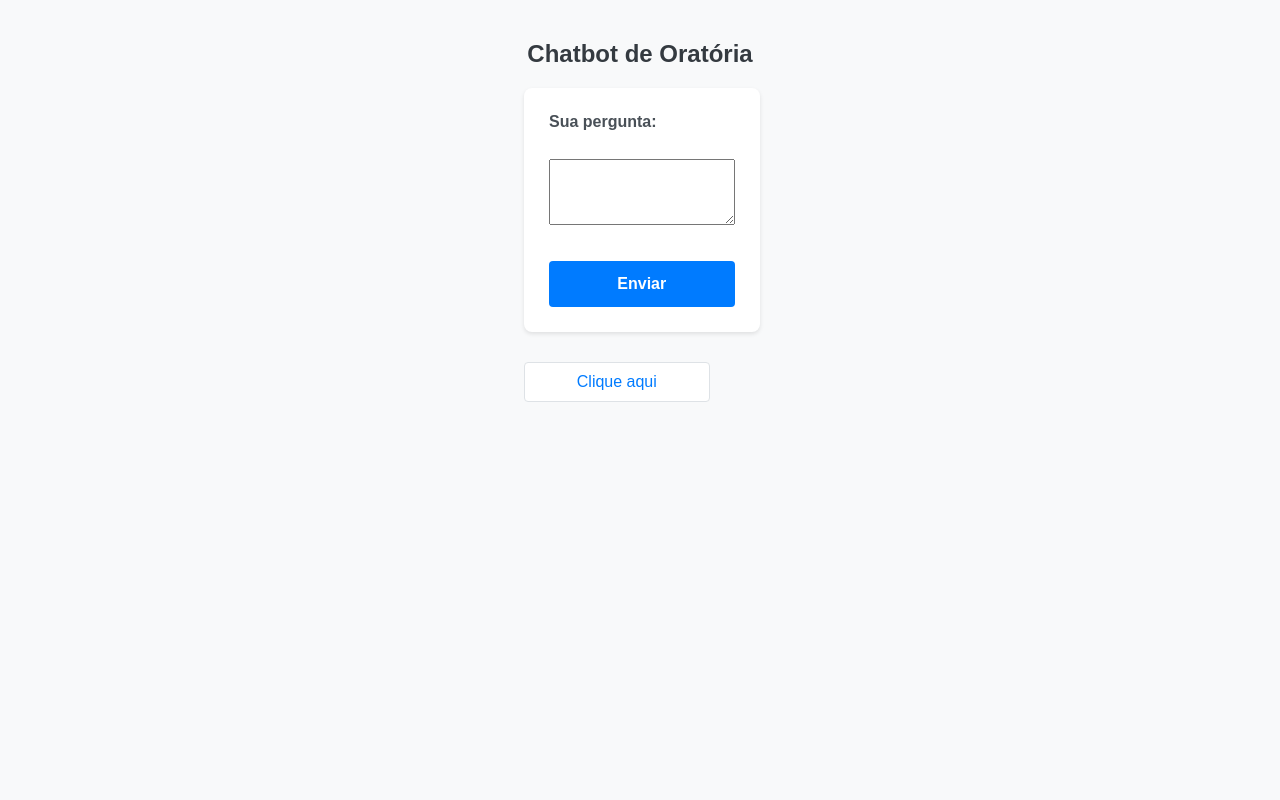
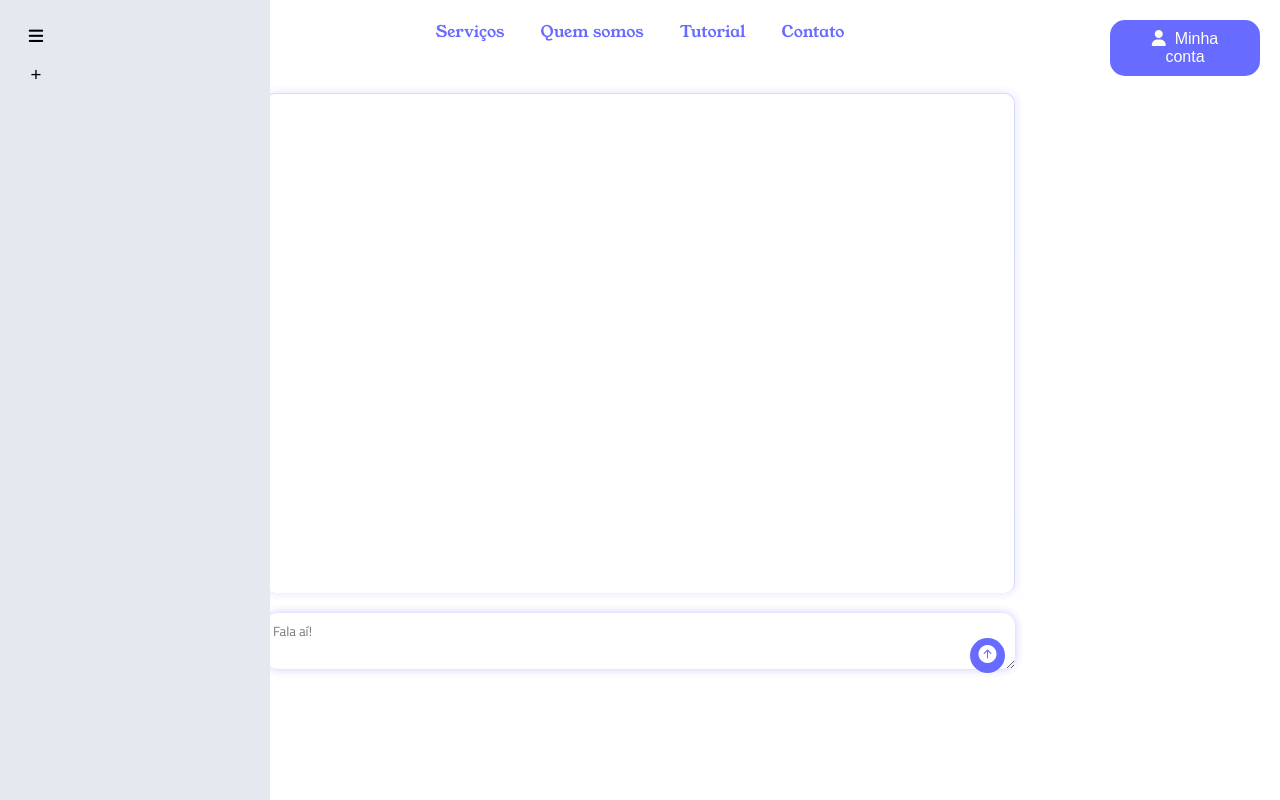
Before and after one commit to solontec/ChatBot-Oratoria, a Flask app: page / in a window 1280 px wide. Run offline with Flask 3, Linux system fonts and the light colour scheme.

Commit message:
Realizando verificação se ele escreveu algo

```diff
--- /dev/null
+++ b/TCC-CHATBOT/controller/static/Chatbot.css
@@ -0,0 +1,305 @@
+    *{
+    box-sizing: border-box;
+    margin: 0;
+    padding: 0;
+}
+
+body {
+    background-color: #ffffff;
+    font-family: 'Georgia', sans-serif;
+    cursor: pointer;
+    width: 100%;
+    height: 100%;
+    color: #686bff;
+    margin: 0;
+}
+
+nav ul {
+    display: flex;
+    list-style: none;
+    text-decoration: none;
+    align-items: center;
+    justify-content: center;
+    gap: 36px;
+    padding: 20px 0;
+    cursor: pointer;
+}
+
+nav ul li a {
+    color: #686bff;
+    text-decoration: none;
+    font-family: 'Young Serif', sans-serif;
+    font-style: normal;
+    transition: 0.4s;
+}
+
+nav ul li a:hover {
+    color: #5557ff;
+}
+
+li{
+    transition: 0.2s;
+    font-weight: lighter;
+}
+
+li:hover{
+    transform: scale(1.10);
+}
+
+
+.conta{
+    display: flex;
+    align-items: center;
+
+}
+
+nav {
+    display: flex;
+    justify-content: space-between; /* Espaço entre os elementos */
+    align-items: center;
+    padding: 20px;
+    position: relative; /* Necessário para posicionar absolutamente dentro */
+    align-items: center;
+    justify-content: center;
+}
+
+nav ul {
+    display: flex;
+    list-style: none;
+    text-decoration: none;
+    align-items: center;
+    gap: 36px;
+    padding: 0;
+    margin: 0;
+}
+
+.conta {
+    background-color: #686bff;
+    color: #feffec;
+    font-size: 16px;
+    padding: 10px 20px;
+    border: none;
+    cursor: pointer;
+    border-radius: 15px;
+    transition: 0.4s;
+    position: absolute;
+    top: 20px;
+    right: 20px;
+    width: 150px;
+}
+
+.conta:hover {
+    background-color: #5557ff;
+    transform: scale(1.05);
+}
+
+.account-btn {
+    background-color: #686bff;
+    color: #feffec;
+    font-size: 16px;
+    padding: 10px 20px;
+    border: none;
+    cursor: pointer;
+    border-radius: 15px;
+    transition: 0.4s;
+    position: absolute;
+    top: 20px;
+    right: 20px;
+    width: 150px;
+}
+
+.account-btn:hover {
+    background-color: #5557ff;
+    transform: scale(1.05);
+}
+
+.container{
+    align-items: center;
+    justify-content: center;
+    display: flex;
+    flex-direction: column;
+    width: 100%;
+    padding: 20px;
+
+}
+
+.main-container{
+    width: 750px;
+    height: 500px;
+    margin: 10px;
+    border-right: #5558ff38 solid 1.3px;
+    border-left: #5558ff38 solid 1.3px;
+    border-radius: 10px;
+    border-top: #5558ff38 solid 1.3px;
+    box-shadow:
+            0 0 10px #5558ff17,
+            0 0 10px #5558ff17;
+    border-bottom: none;
+    padding: 15px;
+}
+
+.chat{
+    margin: 10px;
+    width: 750px;
+    height: 70px;
+    position: relative;
+}
+
+.pergunta{
+    width: 100%;
+    height: 100%;
+    border-radius: 13px;
+    border: none;
+    box-shadow:
+            0 0 10px #5558ff17,
+            0 0 10px #5558ff17,
+            0 0 10px #5558ff27;
+    padding: 8px;
+}
+
+textarea {
+    width: 300px;
+    height: 100px;
+    padding-right: 40px; /* espaço pro botão */
+    font-family: Titillium Web, sans-serif;
+    outline: none;
+}
+
+textarea:focus{
+    border: 2px solid #686bff;
+}
+
+.enviar {
+    position: absolute;
+    right: 10px;
+    bottom: 10px;
+    width: 35px; /* largura e altura iguais */
+    height: 35px;
+    background-color: #686bff;
+    border: none;
+    border-radius: 50%; /* deixa o botão redondo */
+    display: flex;
+    align-items: center;
+    justify-content: center;
+    color: white;
+    font-size: 18px;
+    cursor: pointer;
+
+}
+
+.tudo{
+    display: flex;
+}
+
+.menu {
+    display: flex;
+    flex-direction: column;
+    padding: 20px;
+    background-color: #e4e9f0;
+    height: 100vh;
+    position: fixed;
+    top: 0;
+    left: 0;
+    width: 72px; /* defina uma largura fixa ou ajustável */
+    z-index: 1; /* para garantir que fique sobre o fundo */
+    transition: width 0.16s ease-in-out;
+}
+
+.menu:hover{
+    width: 270px;
+}
+
+.menu.ativo {
+    width: 270px;
+}
+
+.bars {
+    border: none;
+    width: 30px;
+    height: 30px;
+    border-radius: 100%;
+    align-items: center;
+    justify-content: center;
+    background-color: #e4e9f0;
+    transition: background-color 0.2s;
+    scale: 110%;
+    font-size: 15px;
+    cursor: pointer;
+    flex-direction: initial;
+}
+
+.bars:hover {
+    background-color: #c6cbd3;
+    transition: 0.3;
+}
+
+.icon-menu {
+    position: fixed; /* Ou fixed, dependendo do seu scroll */
+    top: 20px;
+    left: 0;
+    z-index: 2; /* Garante que fique acima de outros elementos */
+    width: 72px;
+    align-items: center;
+    justify-content: center;
+    display: flex;
+    height: 60px;
+    flex-direction: column;
+
+}
+
+.add{
+    top: 10px;
+    border: none;
+    width: 30px;
+    height: 30px;
+    border-radius: 100%;
+    align-items: center;
+    justify-content: center;
+    background-color: #e4e9f0;
+    transition: background-color 0.2s;
+    scale: 110%;
+    font-size: 17px;
+    cursor: pointer;
+    flex-direction: initial;
+    position: relative;
+}
+
+.add:hover {
+    background-color: #c6cbd3;
+    transition: 0.3;
+}
+
+.resposta-animada {
+    background-color: #e7f3ff; /* Um azul bem claro */
+    border-left: 4px solid #007bff; /* Barra lateral azul */
+    padding: 15px;
+    margin-top: 15px;
+    margin-bottom: 20px;
+    border-radius: 4px;
+    box-shadow: 0 1px 3px rgba(0, 0, 0, 0.05);
+    opacity: 0;
+    transform: translateY(10px);
+    animation: surgirResposta 0.5s ease-out forwards;
+    width: 80%; /* Largura responsiva */
+    max-width: 600px; /* Largura máxima */
+}
+
+.resposta-animada strong {
+    color: #343a40;
+    font-weight: bold;
+    display: block;
+    margin-bottom: 8px;
+}
+
+.resposta-animada p {
+    color: #495057;
+    line-height: 1.6;
+    margin-top: 0;
+    margin-bottom: 0;
+}
+
+@keyframes surgirResposta {
+    to {
+        opacity: 1;
+        transform: translateY(0);
+    }
--- a/TCC-CHATBOT/controller/templates/index.html
+++ b/TCC-CHATBOT/controller/templates/index.html
@@ -1,251 +1,97 @@
-<!-- view/templates/index.html -->
 <!DOCTYPE html>
-<html lang="pt-BR">
+<html lang="pt-br">
 <head>
     <meta charset="UTF-8">
-  <title>Chatbot de Oratória</title>
+    <meta name="viewport" content="width=device-width, initial-scale=1.0">
+    <link rel="preconnect" href="https://fonts.googleapis.com">
+    <link rel="preconnect" href="https://fonts.gstatic.com" crossorigin>
+    <link href="https://fonts.googleapis.com/css2?family=Young+Serif&display=swap" rel="stylesheet">
+    <link href="https://fonts.googleapis.com/css2?family=Titillium+Web:ital,wght@0,200;0,300;0,400;0,600;0,700;0,900;1,200;1,300;1,400;1,600;1,700&family=Young+Serif&display=swap" rel="stylesheet">
+    <link rel="shortcut icon" href="Images/Captura_de_tela_2025-03-14_174727-removebg-preview.png" type="image/x-icon">
+    <link rel="stylesheet" href="https://cdnjs.cloudflare.com/ajax/libs/font-awesome/6.5.0/css/all.min.css">
+    <link rel="stylesheet" href="https://cdnjs.cloudflare.com/ajax/libs/font-awesome/4.7.0/css/font-awesome.min.css">
+    <link href="https://fonts.googleapis.com/icon?family=Material+Icons" rel="stylesheet">
+    <link rel="stylesheet" href="https://cdn.jsdelivr.net/npm/bootstrap-icons@1.11.3/font/bootstrap-icons.css">
+    <link rel="stylesheet" href="{{ url_for('static', filename='Chatbot.css') }}">
+    <link rel="stylesheet" href="{{ url_for('static', filename='Chatbot.css') }}">
+
+    <script src="Chatbot.js"></script>
+    <title>Chat Fala.i</title>
+
+
 </head>
 <body>
 
     <style>
 
-body {
-    font-family: sans-serif; /* Fonte padrão para melhor leitura */
-    display: flex; /* Ativa o flexbox para centralizar o conteúdo principal */
-    flex-direction: column; /* Organiza os itens em coluna */
-    align-items: center; /* Centraliza os itens horizontalmente */
-    justify-content: flex-start; /* Alinha os itens ao início verticalmente (pode ajustar conforme necessário) */
-    background-color: #f8f9fa; /* Um fundo cinza bem claro */
-    margin: 0; /* Remove as margens padrão do body */
-    padding-top: 20px; /* Adiciona um pouco de espaço no topo */
-    padding-bottom: 40px; /* Adiciona mais espaço na parte inferior */
-}
 
-h1, h2 {
-    color: #343a40; /* Cor dos títulos */
-    text-align: center; /* Centraliza o texto dos títulos */
-    margin-bottom: 20px;
-}
+    </style>
+    <nav>
+        <ul>
+            <li><a href="../PaginaInicial/TelaInicial.html">Serviços</a></li>
+            <li><a href="PaginaCadastro.html">Quem somos</a></li>
+            <li><a href="PaginaInicial.html">Tutorial</a></li>
+            <li><a href="PaginaInicial.html">Contato</a></li>
+        </ul>
+    <button class="account-btn" onclick="window.location.href='../PaginaConta/MinhaConta.html'"><i class="fas fa-user"></i> ­ ­­Minha conta</button>
+    </nav>
 
-/* Estilos para a lista de chats */
-ul {
-    list-style: none; /* Remove os marcadores de lista */
-    padding: 0;
-    margin-bottom: 20px;
-    width: 80%;
-    max-width: 600px;
-}
+    <div class="tudo">
+    <div class="menu-container">
+    <div class="icon-menu">
+        <button class="bars" onclick="abrirmenu()"><i class="fas fa-bars"></i></button>
+        <button class="add">&plus;</button>
+    </div>
 
-ul li {
-    background-color: #fff;
-    border: 1px solid #dee2e6;
-    border-radius: 4px;
-    margin-bottom: 8px;
-    padding: 10px 15px;
-    text-align: center; /* Centraliza o texto dos links da lista */
-}
-
-ul li a {
-    text-decoration: none;
-    color: #007bff; /* Cor dos links */
-    transition: color 0.3s ease;
-}
-
-ul li a:hover {
-    color: #0056b3; /* Cor do link ao passar o mouse */
-}
-
-hr {
-    border: 1px solid #ced4da;
-    width: 80%;
-    max-width: 600px;
-    margin: 20px 0;
-}
-
-/* Estilos para o formulário */
-form {
-    background-color: #fff; /* Fundo branco para o formulário */
-    padding: 25px;
-    border-radius: 8px;
-    box-shadow: 0 2px 4px rgba(0, 0, 0, 0.1);
-    margin-bottom: 30px;
-    width: 80%;
-    max-width: 600px;
-    display: flex; /* Alinha os elementos internos do formulário */
-    flex-direction: column; /* Organiza os elementos em coluna */
-    align-items: stretch; /* Estica os elementos horizontalmente */
-}
-
-form label {
-    display: block;
-    margin-bottom: 10px;
-    color: #495057;
-    font-weight: bold;
-    text-align: left; /* Alinha a label à esquerda dentro do form */
-}
-
-form input[type="text"] {
-    padding: 12px;
-    border: 1px solid #ced4da;
-    border-radius: 4px;
-    margin-bottom: 20px;
-    font-size: 16px;
-    box-sizing: border-box;
-}
-
-form input[type="text"]:focus {
-    outline: none;
-    border-color: #007bff;
-    box-shadow: 0 0 0 0.2rem rgba(0, 123, 255, 0.25);
-}
-
-form button[type="submit"] {
-    background-color: #007bff;
-    color: white;
-    padding: 14px 25px;
-    border: none;
-    border-radius: 4px;
-    cursor: pointer;
-    font-size: 16px;
-    font-weight: bold;
-    transition: background-color 0.3s ease;
-}
-
-form button[type="submit"]:hover {
-    background-color: #0056b3;
-}
-
-form button[type="submit"]:focus {
-    outline: none;
-    box-shadow: 0 0 0 0.2rem rgba(0, 123, 255, 0.5);
-}
-
-/* Estilos para a resposta animada */
-.resposta-animada {
-    background-color: #e7f3ff; /* Um azul bem claro */
-    border-left: 4px solid #007bff; /* Barra lateral azul */
-    padding: 15px;
-    margin-top: 15px;
-    margin-bottom: 20px;
-    border-radius: 4px;
-    box-shadow: 0 1px 3px rgba(0, 0, 0, 0.05);
-    opacity: 0;
-    transform: translateY(10px);
-    animation: surgirResposta 0.5s ease-out forwards;
-    width: 80%; /* Largura responsiva */
-    max-width: 600px; /* Largura máxima */
-}
-
-.resposta-animada strong {
-    color:rgb(131, 212, 60);
-    font-weight: bold;
-    display: block;
-    margin-bottom: 8px;
-}
-
-.resposta-animada p {
-    color:rgb(14, 6, 172);
-    line-height: 1.6;
-    margin-top: 0;
-    margin-bottom: 0;
-}
-
-@keyframes surgirResposta {
-    to {
-        opacity: 1;
-        transform: translateY(0);
-    }
-}
-
-/* Estilos responsivos (opcional) */
-@media (max-width: 768px) {
-    body {
-        padding-top: 15px;
-        padding-bottom: 30px;
-    }
-
-    h1, h2 {
-        font-size: 1.8em;
-        margin-bottom: 15px;
-    }
-
-    ul, form, .resposta-animada, hr {
-        width: 95%;
-    }
-
-    form label {
-        font-size: 1em;
-        margin-bottom: 8px;
-    }
-
-    form input[type="text"], form button[type="submit"] {
-        font-size: 1em;
-        padding: 10px;
-        margin-bottom: 15px;
-    }
-
-    .resposta-animada strong {
-        font-size: 1em;
-        margin-bottom: 6px;
-    }
-
-    .resposta-animada p {
-        font-size: 0.95em;
-    }
+    <div class="menu" id="menu">
+        </div>
+</div>
+    <div class="container">
 
 
-}
-</style>
-
-
-<section class="pagina" id="sessao2">
-
+        <div class="main-container">
             {% if resposta %}
     <div class = "resposta-animada">
       <strong>Fala.i:</strong>
     <p>{{ resposta }}</p>
   {% endif %}
-  <h1>Chatbot de Oratória</h1>
-
-  <form action="/resposta" method="post">
-    <label for="mensagem">Sua pergunta:</label><br>
-   <textarea id="pergunta" name="pergunta" rows="4" required></textarea><br><br>
-    <button type="submit">Enviar</button>
-  </form>
-
- <ul>
-    <li> <a href="#" onclick="mostrarPagina('sessao1')">Clique aqui </a> </li>
- </ul>
- </section>
-
- <section class="pagina"id="sessao1" style = "display: none">
 
 
-  <h1>Chatbot de Oratória</h1>
-
+        </div>
+        <div class="chat">
             <form action="/resposta" method="post">
-    <label for="mensagem">Sua pergunta:</label><br>
-   <textarea id="pergunta" name="pergunta" rows="4" required></textarea><br><br>
-    <button type="submit">Enviar</button>
+                <textarea class="pergunta" name="pergunta" id="pergunta" placeholder="Fala aí!"></textarea>
+                <button class="enviar"><i class="bi bi-arrow-up-circle-fill"></i></button>
             </form>
-
-  <h1>Cabeçalho</h1>
-  <p>Um monte de conteúdo </p>
-</section>
-
+        </div>
+    </div>
 
     <script>
-function mostrarPagina(id) {
-    document.querySelectorAll(".pagina").forEach(sec => sec.style.display = "none");
-    document.getElementById(id).style.display = "block";
-}
-window.onload = function() {
-    mostrarPagina("sessao2");
+            function abrirmenu() {
+    const menu = document.getElementById("menu");
+    menu.classList.toggle("ativo");
 }
 
+const menuContainer = document.querySelector(".menu-container");
+const menu = document.getElementById("menu");
+const addButton = document.querySelector(".add");
 
+menuContainer.addEventListener("mouseenter", () => {
+    menu.classList.add("ativo");
+});
 
+menuContainer.addEventListener("mouseleave", () => {
+    menu.classList.remove("ativo");
+});
+
+addButton.addEventListener("mouseenter", () => {
+    menu.classList.add("ativo");
+});
+
+addButton.addEventListener("mouseleave", () => {
+    menu.classList.remove("ativo");
+});
     </script>
-
+</div>
 </body>
 </html>
--- a/TCC-CHATBOT/model/chat.py
+++ b/TCC-CHATBOT/model/chat.py
@@ -35,6 +35,8 @@ def resposta_segura(texto):
     return not any(p in texto.lower() for p in palavras_proibidas) # aqui ele vai verificar se o que você escreveu vai possuir respostas proibidas, no caso se isso acontecer ele vai dar um false, caso todas as palavras sejam permitidas ele volta true
 
 def gerar_resposta(pergunta):
+    if not pergunta or not pergunta.strip():
+        return "❌ Por favor, digite uma pergunta antes de enviar."
     if pergunta_permitida(pergunta) and resposta_segura(pergunta): # Aqui ele verifica se a pergunta foi permitida e faz parte dela ser segura a API vai receber a pergunta do usuario e voltar no returno resposta.text
         try:
             resposta = chat.send_message(pergunta)
```
Lines whose indentation alone changed are shown as unchanged.
